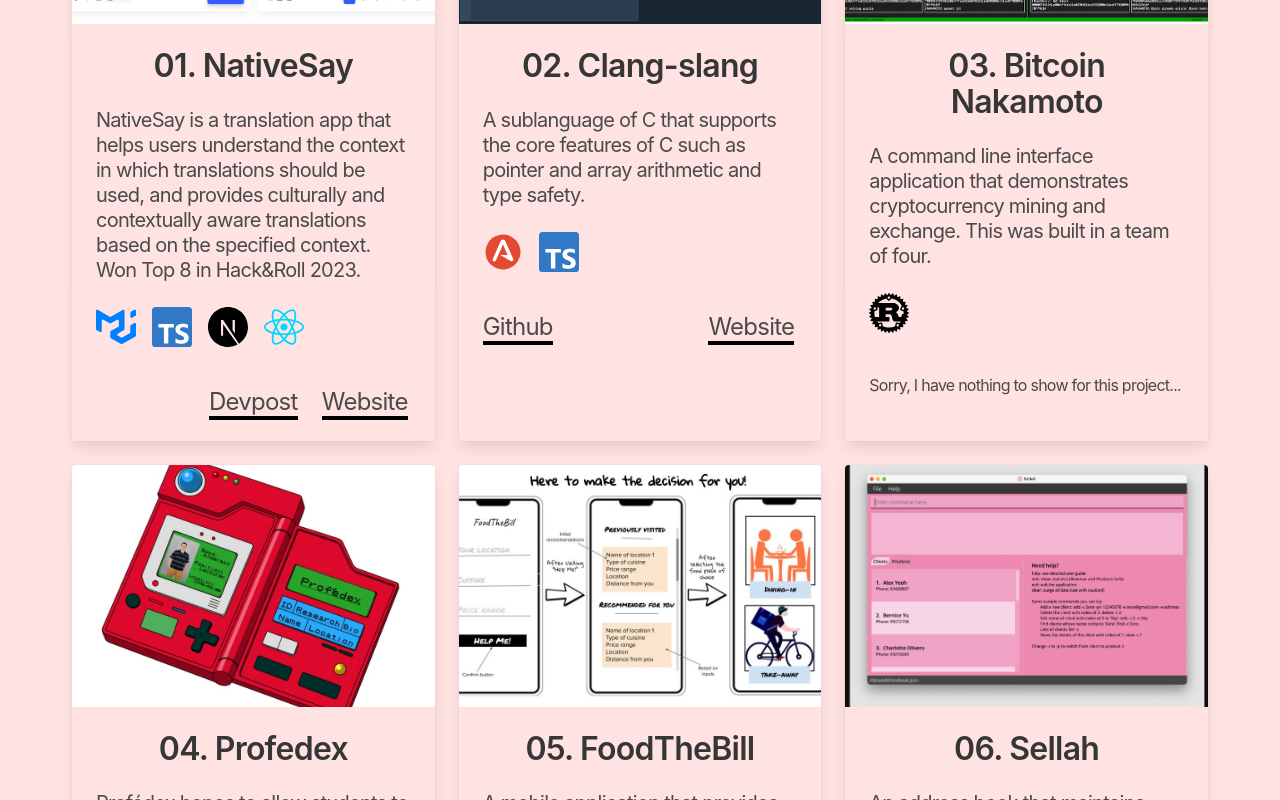
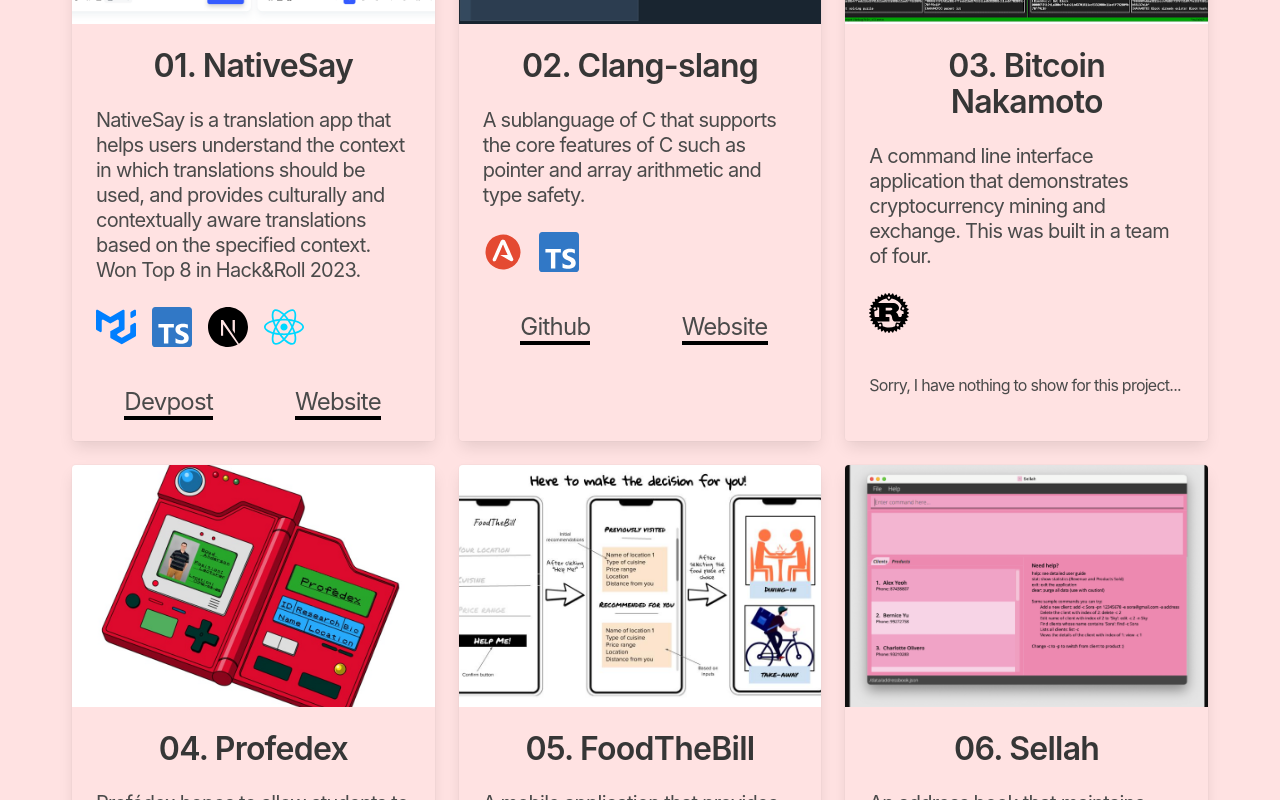
Before and after one commit to benluiwj/portfolio, a React (Create React App) app: page / in a window 1280 px wide. Shown: the part 2503-3303 px from the top of the page. Built offline with nearby package versions, Linux system fonts and the light colour scheme.

Commit message:
refactor: project section

```diff
--- /dev/null
+++ b/src/components/section/projectLinks.tsx
@@ -0,0 +1,41 @@
+import { Links } from "../../data/projects"
+import HoverAttribute from "../utils/attributeHover"
+
+export const projectLinks = (links: Links) => {
+  const noLinkApology = "Sorry, I have nothing to show for this project..."
+  const { devpost, github, website, total } = links
+  if (total === 0) {
+    return <p>{noLinkApology}</p>
+  }
+
+  const columnStyle =
+    "column " +
+    (total === 3 ? "is-one-third" : total === 2 ? "is-half" : "") +
+    " has-text-centered"
+  const githubProjectLink = projectLink(github, "Github", columnStyle)
+  const devpostProjectLink = projectLink(devpost, "Devpost", columnStyle)
+  const websiteProjectLink = projectLink(website, "Website", columnStyle)
+  return (
+    <div className="columns">
+      {githubProjectLink}
+      {devpostProjectLink}
+      {websiteProjectLink}
+    </div>
+  )
+}
+
+const projectLink = (
+  link: string | undefined,
+  name: string,
+  columnStyle: string
+) =>
+  link !== undefined && (
+    <div className={columnStyle}>
+      <HoverAttribute
+        link={link}
+        content={name}
+        isThin={false}
+        className="subtitle is-4"
+      />
+    </div>
+  )
--- a/src/data/projects.ts
+++ b/src/data/projects.ts
@@ -1,9 +1,9 @@
-import NativeSay from "../img/NativeSay.png";
-import Bitcoin from "../img/Bitcoin.png";
-import Clang from "../img/Clang-slang.png";
-import Profedex from "../img/Profedex.png";
-import Sellah from "../img/Sellah.png";
-import FoodTheBill from "../img/FoodTheBill.png";
+import NativeSay from "../img/NativeSay.png"
+import Bitcoin from "../img/Bitcoin.png"
+import Clang from "../img/Clang-slang.png"
+import Profedex from "../img/Profedex.png"
+import Sellah from "../img/Sellah.png"
+import FoodTheBill from "../img/FoodTheBill.png"
 
 import {
   AntlrSkill,
@@ -17,24 +17,25 @@ import {
   JavaSkill,
   NextJsSkill,
   ReactSkill,
-} from "./skills";
-import { ISkillIcon } from "./skills";
+} from "./skills"
+import { ISkillIcon } from "./skills"
 
 export type Project = {
-  name: string;
-  description: string;
-  techStack: ISkillIcon[];
-  thumbnail: string;
-  links: Links | undefined;
-};
+  name: string
+  description: string
+  techStack: ISkillIcon[]
+  thumbnail: string
+  links: Links
+}
 
 export type Links = {
-  Github?: string;
-  Devpost?: string;
-  Website?: string;
-};
+  github?: string
+  devpost?: string
+  website?: string
+  total: number
+}
 
-export const title: string = "Projects";
+export const title: string = "Projects"
 
 export const projects: Project[] = [
   {
@@ -44,8 +45,9 @@ export const projects: Project[] = [
     techStack: [MUISkill, TypescriptSkill, NextJsSkill, ReactSkill],
     thumbnail: NativeSay,
     links: {
-      Devpost: "https://devpost.com/software/nativesay",
-      Website: "https://www.nativesay.com/",
+      devpost: "https://devpost.com/software/nativesay",
+      website: "https://www.nativesay.com/",
+      total: 2,
     },
   },
   {
@@ -55,8 +57,9 @@ export const projects: Project[] = [
     techStack: [AntlrSkill, TypescriptSkill],
     thumbnail: Clang,
     links: {
-      Github: "https://github.com/cs4215-2023/c-interpreter",
-      Website: "https://cs4215-2023.github.io/CS4215-frontend/",
+      github: "https://github.com/cs4215-2023/c-interpreter",
+      website: "https://cs4215-2023.github.io/CS4215-frontend/",
+      total: 2,
     },
   },
   {
@@ -65,7 +68,7 @@ export const projects: Project[] = [
       "A command line interface application that demonstrates cryptocurrency mining and exchange. This was built in a team of four.",
     techStack: [RustSkill],
     thumbnail: Bitcoin,
-    links: undefined,
+    links: { total: 0 },
   },
   {
     name: "Profedex",
@@ -74,8 +77,9 @@ export const projects: Project[] = [
     techStack: [PythonSkill],
     thumbnail: Profedex,
     links: {
-      Devpost: "https://devpost.com/software/profedex",
-      Github: "https://github.com/benluiwj/Prof-dex",
+      devpost: "https://devpost.com/software/profedex",
+      github: "https://github.com/benluiwj/Prof-dex",
+      total: 2,
     },
   },
   {
@@ -84,7 +88,7 @@ export const projects: Project[] = [
       "A mobile application that provides food choices for users to alleviate pre-meal stress",
     techStack: [FlutterSkill, DartSkill, FirebaseSkill],
     thumbnail: FoodTheBill,
-    links: { Github: "https://github.com/benluiwj/FoodTheBill" },
+    links: { github: "https://github.com/benluiwj/FoodTheBill", total: 1 },
   },
   {
     name: "Sellah",
@@ -92,6 +96,6 @@ export const projects: Project[] = [
       "An address book that maintains contacts and orders between clients and partners.",
     techStack: [JavaSkill],
     thumbnail: Sellah,
-    links: { Github: "https://github.com/AY2122S1-CS2103T-T12-1/tp" },
+    links: { github: "https://github.com/AY2122S1-CS2103T-T12-1/tp", total: 1 },
   },
-];
+]
--- a/src/sections/projects/Projects.tsx
+++ b/src/sections/projects/Projects.tsx
@@ -2,13 +2,13 @@ import { ReactElement } from "react"
 import { Project, projects, title } from "../../data/projects"
 import "./Projects.scss"
 
-import HoverAttribute from "../../components/utils/attributeHover"
-import SkillIcon from "../../components/utils/skillIcon"
 import Tippy, { useSingleton } from "@tippyjs/react"
-import { ISkillIcon } from "../../data/skills"
+
 import SectionTitle from "../../components/section/sectionTitle"
 
 import "tippy.js/animations/shift-away.css"
+import { generateSVGFromTechStack } from "../../utils"
+import { projectLinks } from "../../components/section/projectLinks"
 
 export default function Projects(): ReactElement<"div"> {
   const [source, target] = useSingleton({
@@ -48,53 +48,9 @@ export default function Projects(): ReactElement<"div"> {
                           moveTransition="transform 0.8s cubic-bezier(0.22, 1, 0.36, 1)"
                           animation="shift-away"
                         />
-                        {project.techStack.map((skillIcon: ISkillIcon) => {
-                          return (
-                            <SkillIcon
-                              icon={skillIcon.icon}
-                              iconName={skillIcon.iconName}
-                              singleton={target}
-                              key={skillIcon.iconName}
-                            />
-                          )
-                        })}
+                        {generateSVGFromTechStack(project.techStack, target)}
                       </div>
-                      {project.links === undefined ? (
-                        <p>Sorry, I have nothing to show for this project...</p>
-                      ) : (
-                        <div className="columns">
-                          <div className="column is-one-third ">
-                            {project.links!.Github !== undefined && (
-                              <HoverAttribute
-                                link={project.links!.Github!}
-                                content="Github"
-                                isThin={false}
-                                className="subtitle is-4"
-                              />
-                            )}
-                          </div>
-                          <div className="column is-one-third">
-                            {project.links!.Devpost !== undefined && (
-                              <HoverAttribute
-                                link={project.links!.Devpost!}
-                                content="Devpost"
-                                isThin={false}
-                                className="subtitle is-4"
-                              />
-                            )}
-                          </div>
-                          <div className="column is-one-third">
-                            {project.links!.Website !== undefined && (
-                              <HoverAttribute
-                                link={project.links!.Website!}
-                                content="Website"
-                                isThin={false}
-                                className="subtitle is-4"
-                              />
-                            )}
-                          </div>
-                        </div>
-                      )}
+                      {projectLinks(project.links)}
                     </div>
                   </div>
                 </div>
--- /dev/null
+++ b/src/utils.tsx
@@ -0,0 +1,17 @@
+import SkillIcon from "./components/utils/skillIcon"
+
+import { ISkillIcon } from "./data/skills"
+
+export const generateSVGFromTechStack = (
+  techStack: ISkillIcon[],
+  target: any
+) => {
+  return techStack.map((skillIcon: ISkillIcon) => (
+    <SkillIcon
+      icon={skillIcon.icon}
+      iconName={skillIcon.iconName}
+      singleton={target}
+      key={skillIcon.iconName}
+    />
+  ))
+}
```
